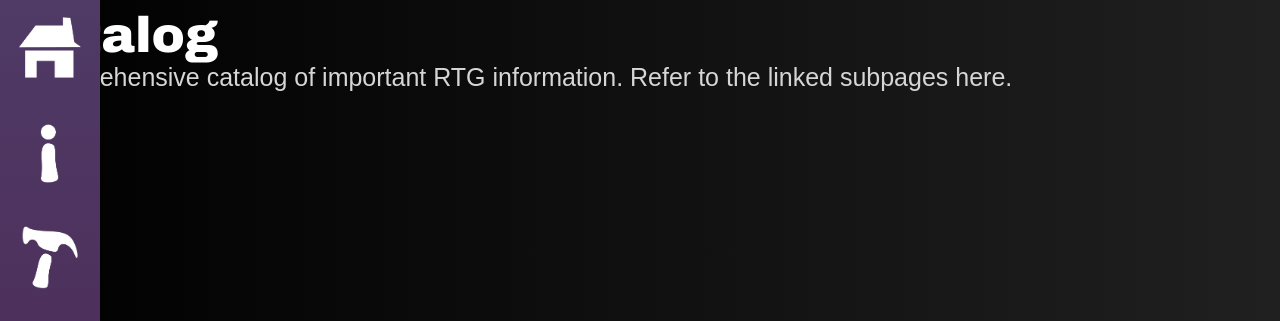
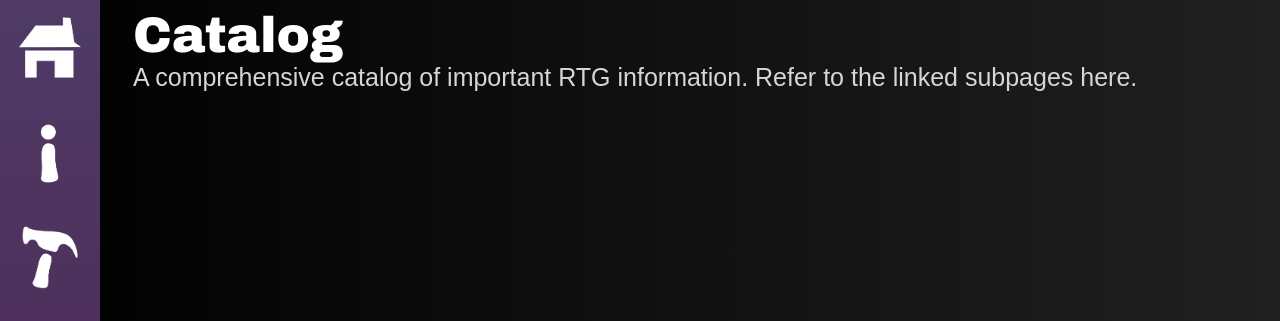
Before and after one commit to mattAsatsuki/Road-to-Grambys-Community-Wiki, a plain HTML site: page catalog.html in a window 1280 px wide. Shown: the top 321 px of the page. Drawn offline with Linux system fonts and the light colour scheme.

Commit message:
Update catalog.html

```diff
--- a/catalog.html
+++ b/catalog.html
@@ -54,7 +54,9 @@
             margin-top: 25px;
             "></a>
         </div>
-        <h1>Catalog</h1>
-        <p>A comprehensive catalog of important RTG information. Refer to the linked subpages here.</p>
+        <div style="margin-left: 125px;">
+            <h1>Catalog</h1>
+            <p>A comprehensive catalog of important RTG information. Refer to the linked subpages here.</p>
+        </div>
     </body>
 </html>
```
